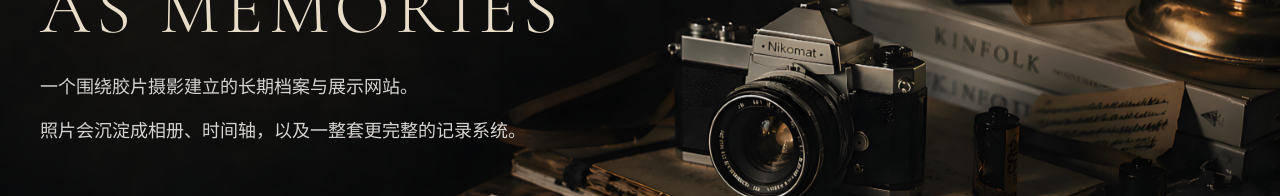
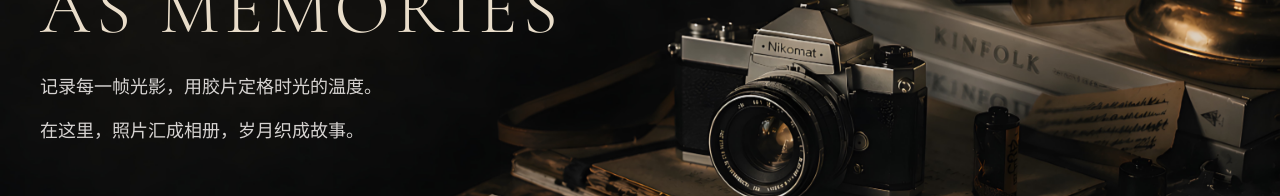
Before and after one commit to ooeo163/film-journal, a Next.js app: page / in a window 1280 px wide. Shown: the part 366-562 px from the top of the page. Built offline with nearby package versions, Linux system fonts and the light colour scheme; no server answers.

Commit message:
chore: refine shared backgrounds and upload flow

```diff
--- a/app/about/page.tsx
+++ b/app/about/page.tsx
@@ -28,10 +28,7 @@ export default function AboutPage() {
   return (
     <main className="relative text-stone-100">
       <div
-        className="fixed inset-0 bg-cover bg-center bg-no-repeat"
-        style={{
-          backgroundImage: "url('/images/homepage-background.jpg')",
-        }}
+        className="home-background fixed inset-0"
       />
       <div className="fixed inset-0 bg-[linear-gradient(90deg,rgba(9,8,7,0.92)_0%,rgba(13,11,9,0.84)_36%,rgba(14,12,10,0.76)_65%,rgba(10,9,8,0.88)_100%)]" />
       <div className="fixed inset-0 bg-[radial-gradient(circle_at_center,transparent_0%,rgba(7,6,5,0.3)_58%,rgba(5,4,4,0.78)_100%)]" />
--- a/app/albums/[slug]/page.tsx
+++ b/app/albums/[slug]/page.tsx
@@ -74,10 +74,7 @@ export default async function AlbumDetailPage({
   return (
     <main className="relative text-stone-100">
       <div
-        className="fixed inset-0 bg-cover bg-center bg-no-repeat"
-        style={{
-          backgroundImage: "url('/images/homepage-background.jpg')",
-        }}
+        className="home-background fixed inset-0"
       />
       <div className="fixed inset-0 bg-[linear-gradient(90deg,rgba(9,8,7,0.9)_0%,rgba(13,11,9,0.8)_36%,rgba(14,12,10,0.72)_65%,rgba(10,9,8,0.86)_100%)]" />
       <div className="fixed inset-0 bg-[radial-gradient(circle_at_center,transparent_0%,rgba(7,6,5,0.26)_58%,rgba(5,4,4,0.74)_100%)]" />
--- a/app/albums/page.tsx
+++ b/app/albums/page.tsx
@@ -27,10 +27,7 @@ export default async function AlbumsPage() {
   return (
     <main className="relative text-stone-100">
       <div
-        className="fixed inset-0 bg-cover bg-center bg-no-repeat"
-        style={{
-          backgroundImage: "url('/images/homepage-background.jpg')",
-        }}
+        className="home-background fixed inset-0"
       />
       <div className="fixed inset-0 bg-[linear-gradient(90deg,rgba(9,8,7,0.9)_0%,rgba(13,11,9,0.8)_36%,rgba(14,12,10,0.72)_65%,rgba(10,9,8,0.86)_100%)]" />
       <div className="fixed inset-0 bg-[radial-gradient(circle_at_center,transparent_0%,rgba(7,6,5,0.26)_58%,rgba(5,4,4,0.74)_100%)]" />
--- a/app/globals.css
+++ b/app/globals.css
@@ -15,6 +15,12 @@
 
 * {
   box-sizing: border-box;
+}
+
+html, body {
+  margin: 0;
+  padding: 0;
+  overflow-x: hidden;
 }
 
 html {
@@ -36,6 +42,13 @@ a {
   background:
     linear-gradient(180deg, rgba(255, 255, 255, 0.08), rgba(255, 247, 233, 0.04)),
     radial-gradient(circle at 50% 22%, rgba(255, 255, 255, 0.08), transparent 46%);
+}
+
+.home-background {
+  background-image: url('/images/homepage-background.jpg');
+  background-size: cover;
+  background-position: center;
+  background-repeat: no-repeat;
 }
 
 .admin-light [class*="bg-[#231d18]"],
--- a/app/page.tsx
+++ b/app/page.tsx
@@ -2,17 +2,14 @@ import Link from "next/link";
 
 export default function Home() {
   return (
-    <main className="relative text-stone-100">
+    <main className="relative h-screen overflow-hidden text-stone-100">
       <div
-        className="home-bg-reveal fixed inset-0 bg-cover bg-center bg-no-repeat"
-        style={{
-          backgroundImage: "url('/images/homepage-background.jpg')",
-        }}
+        className="home-bg-reveal home-background fixed inset-0"
       />
 
-      <div className="relative z-10">
-        <section className="relative min-h-screen overflow-hidden">
-          <div className="relative mx-auto flex min-h-screen w-full max-w-[1480px] flex-col justify-between px-5 pb-10 pt-32 md:px-8 xl:px-10">
+      <div className="relative z-10 h-full">
+        <section className="relative h-full overflow-hidden">
+          <div className="relative mx-auto flex h-full w-full max-w-[1480px] flex-col justify-between px-5 pb-10 pt-32 md:px-8 xl:px-10">
             <div className="grid flex-1 items-center gap-10 lg:grid-cols-[0.98fr_1.02fr]">
               <div className="home-copy-enter max-w-[760px] space-y-7">
                 <p className="home-stagger-1 text-xs uppercase tracking-[0.45em] text-stone-400" style={{ fontFamily: "var(--font-display), Georgia, serif" }}>
@@ -24,8 +21,8 @@ export default function Home() {
                   AS MEMORIES
                 </h1>
                 <div className="home-stagger-3 max-w-xl space-y-3 text-base leading-8 text-stone-300 md:text-lg">
-                  <p>一个围绕胶片摄影建立的长期档案与展示网站。</p>
-                  <p>照片会沉淀成相册、时间轴，以及一整套更完整的记录系统。</p>
+                  <p>记录每一帧光影，用胶片定格时光的温度。</p>
+                  <p>在这里，照片汇成相册，岁月织成故事。</p>
                 </div>
                 <div className="home-stagger-4 pt-4">
                   <Link
--- a/app/photos/[slug]/page.tsx
+++ b/app/photos/[slug]/page.tsx
@@ -27,10 +27,7 @@ export default async function PhotoDetailPage({
   return (
     <main className="relative text-stone-100">
       <div
-        className="fixed inset-0 bg-cover bg-center bg-no-repeat"
-        style={{
-          backgroundImage: "url('/images/homepage-background.jpg')",
-        }}
+        className="home-background fixed inset-0"
       />
       <div className="fixed inset-0 bg-[linear-gradient(90deg,rgba(9,8,7,0.9)_0%,rgba(13,11,9,0.82)_36%,rgba(14,12,10,0.76)_65%,rgba(10,9,8,0.88)_100%)]" />
       <div className="fixed inset-0 bg-[radial-gradient(circle_at_center,transparent_0%,rgba(7,6,5,0.28)_58%,rgba(5,4,4,0.74)_100%)]" />
--- a/app/photos/page.tsx
+++ b/app/photos/page.tsx
@@ -57,10 +57,7 @@ export default async function PhotosPage({ searchParams }: PhotosPageProps) {
   return (
     <main className="relative text-stone-100">
       <div
-        className="fixed inset-0 bg-cover bg-center bg-no-repeat"
-        style={{
-          backgroundImage: "url('/images/homepage-background.jpg')",
-        }}
+        className="home-background fixed inset-0"
       />
       <div className="fixed inset-0 bg-[linear-gradient(90deg,rgba(9,8,7,0.88)_0%,rgba(13,11,9,0.78)_36%,rgba(14,12,10,0.7)_65%,rgba(10,9,8,0.84)_100%)]" />
       <div className="fixed inset-0 bg-[radial-gradient(circle_at_center,transparent_0%,rgba(7,6,5,0.26)_58%,rgba(5,4,4,0.72)_100%)]" />
--- a/components/account-shell.tsx
+++ b/components/account-shell.tsx
@@ -23,10 +23,7 @@ export function AccountShell({
   return (
     <main className="relative text-stone-100">
       <div
-        className="fixed inset-0 bg-cover bg-center bg-no-repeat"
-        style={{
-          backgroundImage: "url('/images/homepage-background.jpg')",
-        }}
+        className="home-background fixed inset-0"
       />
       <div className="fixed inset-0 bg-[linear-gradient(90deg,rgba(9,8,7,0.9)_0%,rgba(13,11,9,0.8)_36%,rgba(14,12,10,0.72)_65%,rgba(10,9,8,0.86)_100%)]" />
       <div className="fixed inset-0 bg-[radial-gradient(circle_at_center,transparent_0%,rgba(7,6,5,0.26)_58%,rgba(5,4,4,0.74)_100%)]" />
--- a/components/album-upload-button.tsx
+++ b/components/album-upload-button.tsx
@@ -1,7 +1,7 @@
 "use client";
 
 import { useState } from "react";
-import { UploadPhotoModal } from "./upload-photo-modal";
+import { CosUploadPhotoModal } from "./cos-upload-photo-modal";
 
 type AlbumOption = {
   id: string;
@@ -26,7 +26,7 @@ export function AlbumUploadButton({ albumId, albums }: AlbumUploadButtonProps) {
         上传照片
       </button>
       {isModalOpen && (
-        <UploadPhotoModal
+        <CosUploadPhotoModal
           albums={albums}
           defaultAlbumId={albumId}
           onClose={() => setIsModalOpen(false)}
```
Also changed, not shown: components/cos-upload-photo-modal.tsx (+6 -6 lines), components/upload-photo-button.tsx (+8 -32 lines).
